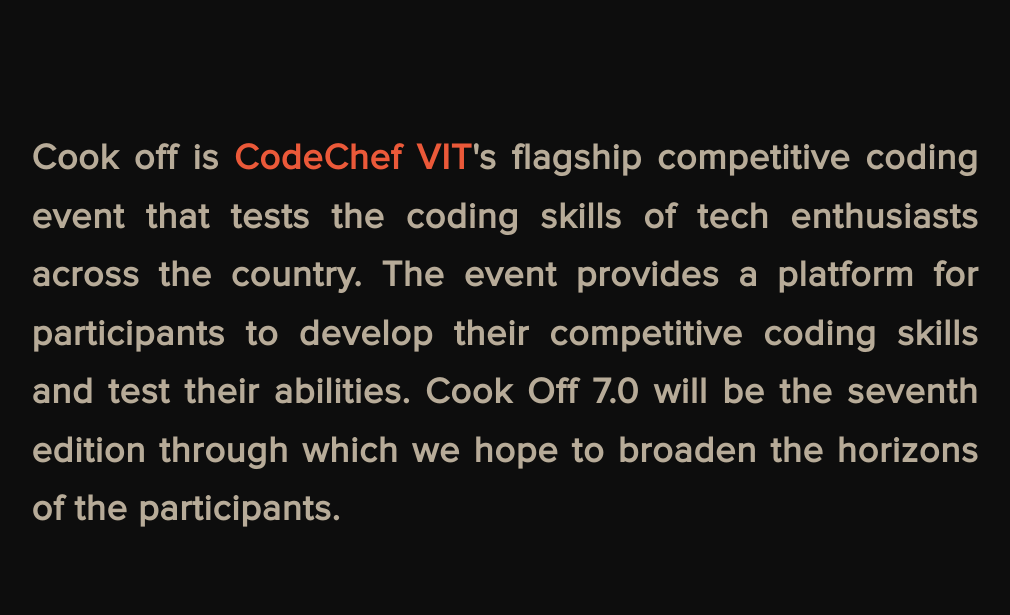
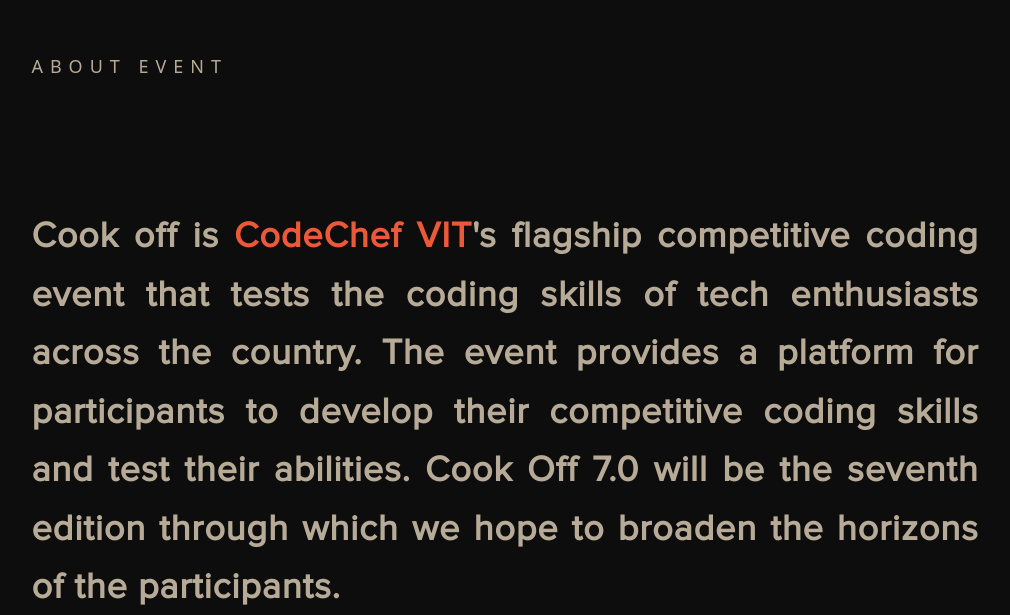
Before and after one commit to CodeChefVIT/cookoff23-landing, a Next.js app in the folder cookoff24-landing/: page /landing in a window 1280 px wide. Shown: the part 865-1480 px from the top of the page, without its empty margins (135-1145 px from the left). Built offline with nearby package versions, Linux system fonts and the light colour scheme.

Commit message:
adjustments

```diff
--- a/cookoff24-landing/src/components/About.js
+++ b/cookoff24-landing/src/components/About.js
@@ -45,6 +45,7 @@ const About = () => {
   return (
     <div className="h-[100vh] w-[100vw] relative  cursor-default ">
       <div className="body mx-[13%] md:mx-[10%] flex flex-col justify-center items-stretch gap-[8rem] py-16 h-[100vh] text-grey">
+      <p className="text-lg font-normal tracking-[7px]">ABOUT EVENT</p>
         <p
           id="proxima"
           className="text-justify text-4xl tracking-wide font-bold leading-relaxed sm:text-2xl sm:tracking-wide sm:font-semibold"
--- a/cookoff24-landing/src/components/AboutMask.js
+++ b/cookoff24-landing/src/components/AboutMask.js
@@ -6,7 +6,7 @@ import useMousePosition from "@/utils/useMousePosition";
 const AboutMask = () => {
   const { setIsHovered, setIsHoveredOnSmall } = useAppContext();
   return (
-    <div className="flex flex-col justify-center items-left gap-[8rem] py-16 h-[100vh] text-grey bg-orange relative cursor-default">
+    <div className="flex mx-[13%] md:mx-[10%] flex-col justify-center items-stretch gap-[8rem] py-16 h-[100vh] text-black bg-orange relative cursor-default">
       <p
         onMouseEnter={() => {
           setIsHoveredOnSmall(true);
@@ -26,7 +26,7 @@ const AboutMask = () => {
           setIsHovered(false);
         }}
         id="proxima"
-        className="text-justify text-4xl tracking-wide font-bold leading-relaxed mx-[13%] md:mx-[10%]"
+        className="text-justify text-4xl tracking-wide font-bold leading-relaxed sm:tracking-wide sm:font-semibold"
       >
         Cook off is <span className="text-black">CodeChef VIT</span>&apos;s
         flagship competitive coding event that tests the coding skills of tech
```
